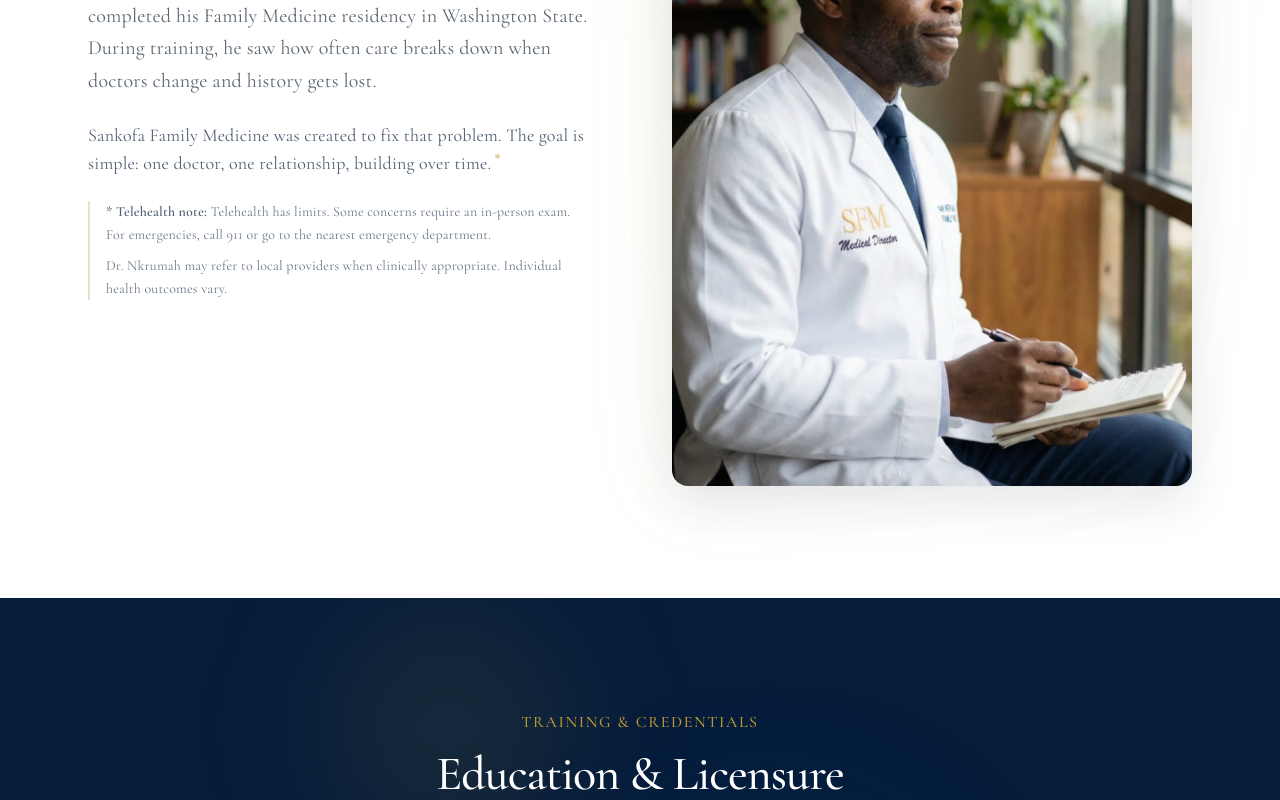
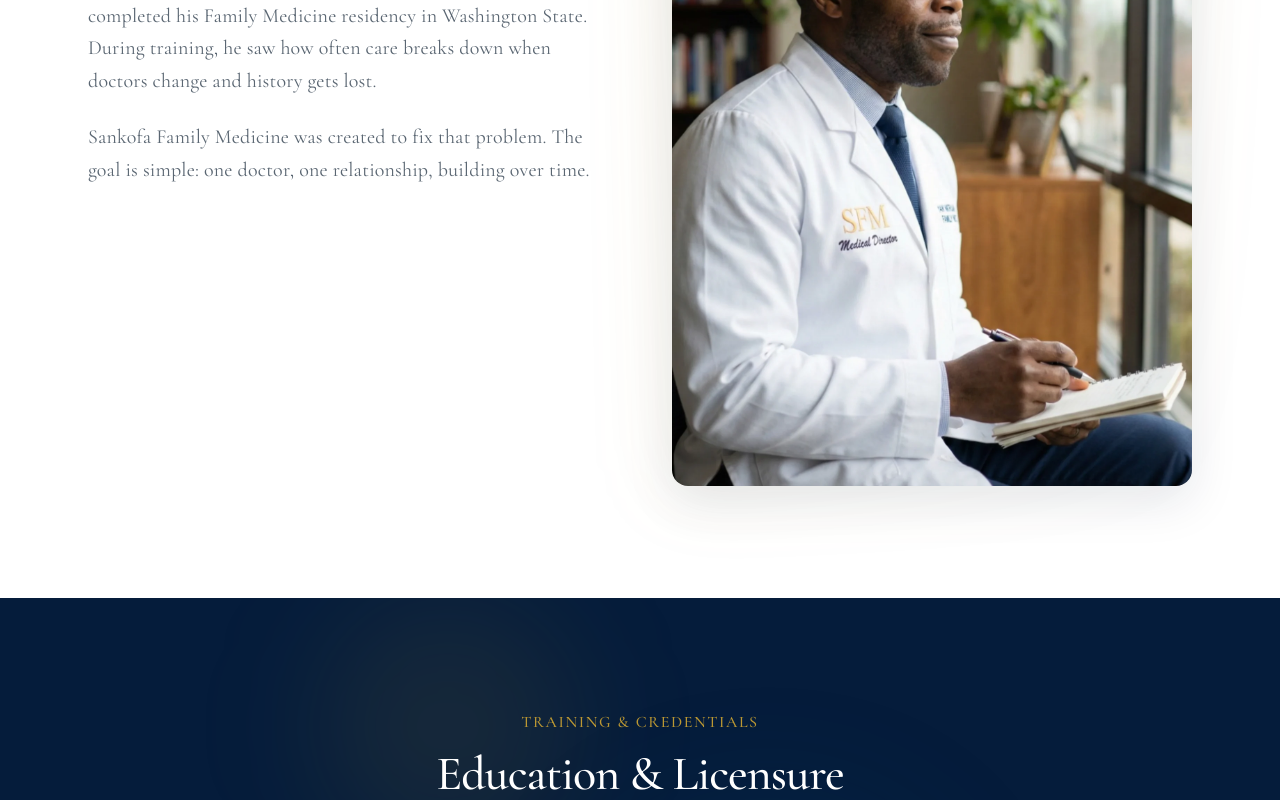
Before and after one commit to NDCHVISION/SFM-ELITE, a Next.js app: page /founder in a window 1280 px wide. Shown: the part 1900-2700 px from the top of the page. Built offline with nearby package versions, Linux system fonts and the light colour scheme.

Commit message:
Refactor founder page content and structure

```diff
--- a/app/founder/page.tsx
+++ b/app/founder/page.tsx
@@ -363,17 +363,7 @@ export default function FounderPage() {
               <p>Dr. Yaw Nkrumah is a board-certified family doctor and the founder of Sankofa Family Medicine.</p>
               <p>He practices relationship-based family medicine focused on continuity, prevention, and careful follow-through over time.</p>
               <p>He trained at the Medical University of South Carolina and completed his Family Medicine residency in Washington State. During training, he saw how often care breaks down when doctors change and history gets lost.</p>
-              <p className="text-sfm-navy/70 text-lg mt-2">
-                Sankofa Family Medicine was created to fix that problem. The goal is simple: one doctor, one relationship, building over time.
-                <sup className="text-sfm-gold font-semibold"> *</sup>
-              </p>
-              <div className="mt-6 border-l-2 border-sfm-gold/30 pl-4 text-sm text-sfm-navy/60 leading-relaxed space-y-2">
-                <p>
-                  <span className="font-semibold text-sfm-navy/70">* Telehealth note:</span> Telehealth has limits. Some concerns require an in-person exam.
-                  For emergencies, call 911 or go to the nearest emergency department.
-                </p>
-                <p>Dr. Nkrumah may refer to local providers when clinically appropriate. Individual health outcomes vary.</p>
-              </div>
+              <p>Sankofa Family Medicine was created to fix that problem. The goal is simple: one doctor, one relationship, building over time.</p>
             </article>
 
             <figure className="relative order-1 lg:order-2 group">
@@ -536,8 +526,9 @@ export default function FounderPage() {
             </Link>
           </div>
 
-          <div className="mt-10 space-y-4 text-white/50 text-sm max-w-lg mx-auto leading-relaxed">
+          <div className="mt-10 space-y-3 text-white/50 text-sm max-w-lg mx-auto leading-relaxed">
             <p>Founders Waitlist only. No payment is required to join. Joining does not guarantee enrollment. Joining does not create a doctor-patient relationship. Please do not submit medical information through the waitlist form. Services are available only to patients located in Washington State.</p>
+            <p>Telehealth has limits. Some concerns require an in-person exam. Dr. Nkrumah may refer to local providers when clinically appropriate. Individual health outcomes vary.</p>
             <p>Not for emergencies. If you are experiencing a medical emergency, call 911 or go to the nearest emergency department.</p>
           </div>
 
```
